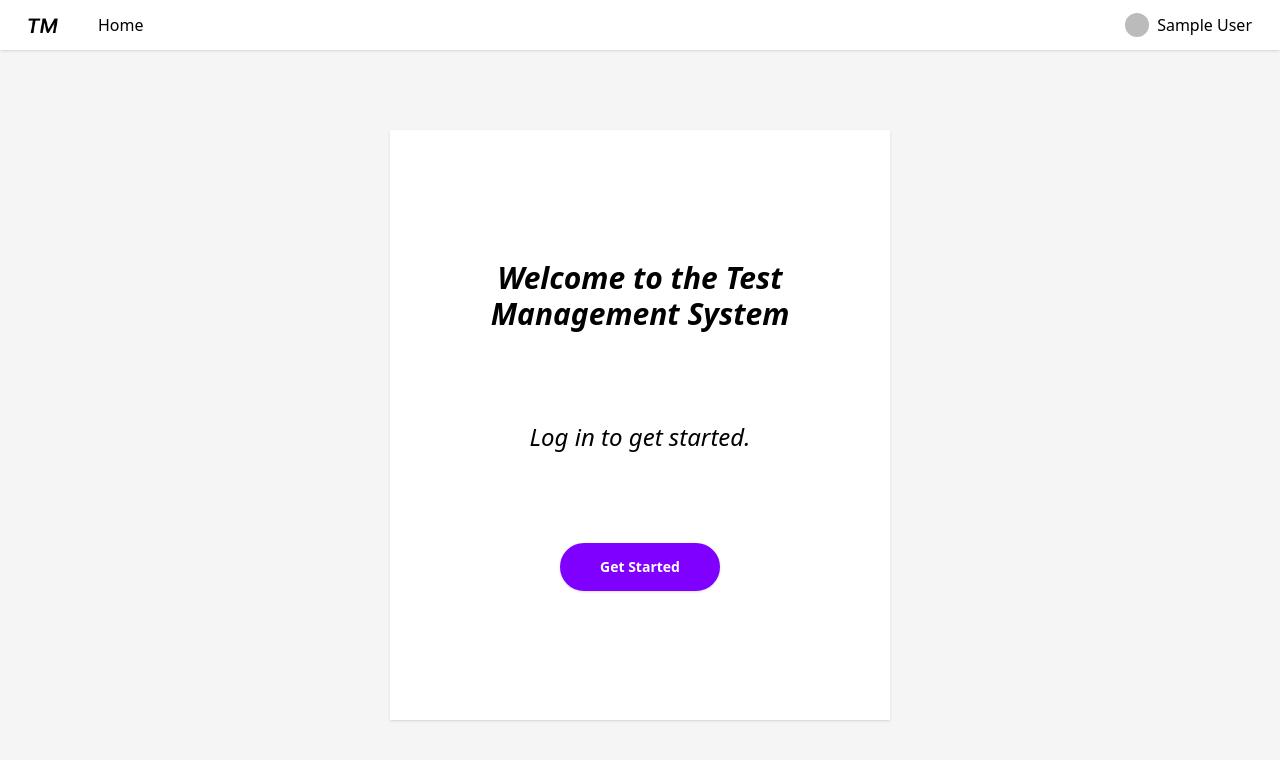
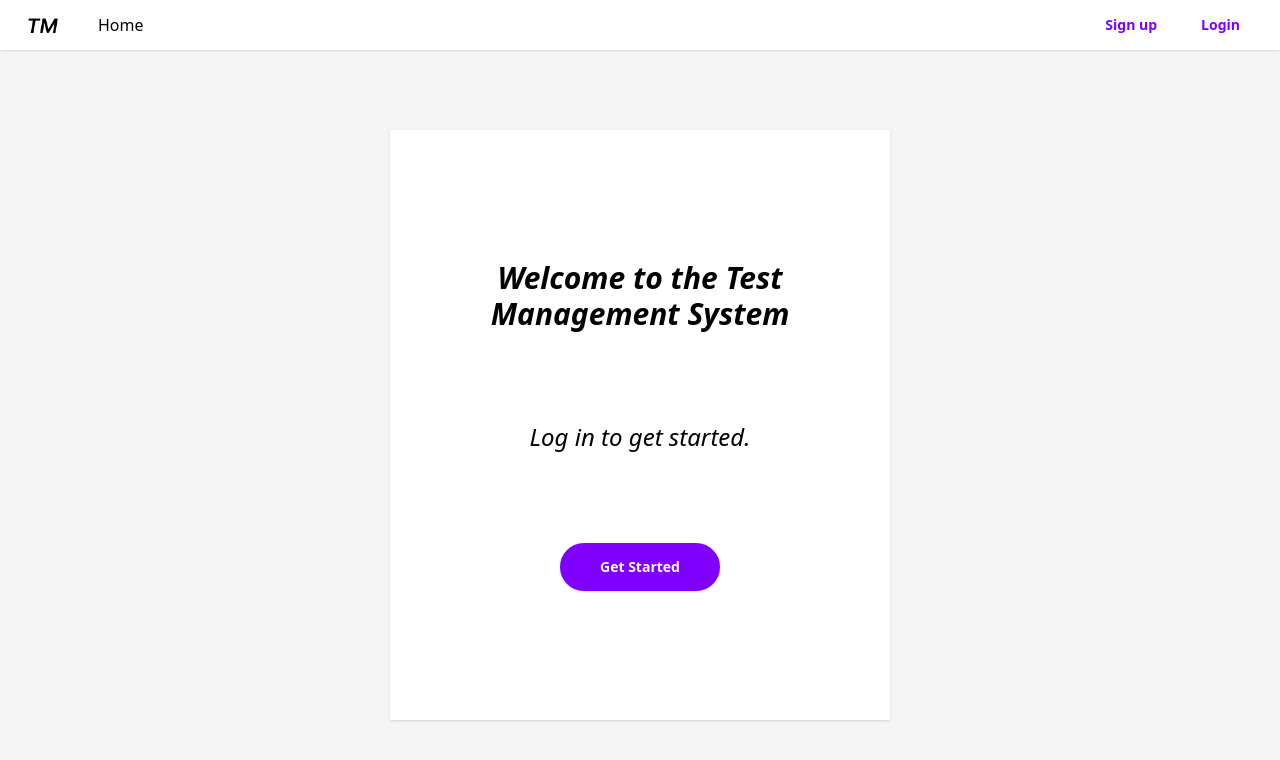
Before and after one commit to thlimtx/test-management, a Next.js app: page / in a window 1280 px wide. Shown: the top 760 px of the page. Built offline with nearby package versions, Linux system fonts and the light colour scheme; no server answers; sample sign-in values are in the browser's storage.

Commit message:
fix: update header when edit profile

```diff
--- a/src/components/Header/index.tsx
+++ b/src/components/Header/index.tsx
@@ -1,7 +1,7 @@
 import { useRouter } from "next/router";
 import { Button } from "../Button";
 import { useEffect, useState } from "react";
-import { Project } from "@prisma/client";
+import { Project, User } from "@prisma/client";
 import { FontAwesomeIcon } from "@fortawesome/react-fontawesome";
 import { faChevronDown, faCircleUser } from "@fortawesome/free-solid-svg-icons";
 import { Dropdown, Image, MenuProps } from "antd";
@@ -13,8 +13,8 @@ export const Header = (props: any) => {
   const router = useRouter();
   const projectId = router.query.id;
   const session = useSession();
-
-  const user = session.data?.user;
+  const sessionUser = session.data?.user || {};
+  const [user, setUser] = useState<User>();
 
   const [projects, setProjects] = useState<Project[]>();
   const curProject = find(projects, (o) => `${o.id}` === projectId);
@@ -33,9 +33,10 @@ export const Header = (props: any) => {
   ];
 
   useEffect(() => {
-    user && findProject(user?.email);
+    sessionUser && findProject(sessionUser?.email);
+    sessionUser && getUser({ email: sessionUser.email });
     // eslint-disable-next-line react-hooks/exhaustive-deps
-  }, [projectId, user]);
+  }, [projectId, session]);
   useEffect(() => {
     if (
       session.status !== "loading" &&
@@ -48,6 +49,17 @@ export const Header = (props: any) => {
     }
     // eslint-disable-next-line react-hooks/exhaustive-deps
   }, [router, session]);
+
+  const getUser = async (item: any) => {
+    const res = await fetch("/api/user/find", {
+      method: "POST",
+      body: JSON.stringify({ ...item }),
+    });
+    if (res.ok) {
+      const data = await res.json();
+      setUser(data);
+    }
+  };
 
   const findProject = async (item: any) => {
     const res = await fetch("/api/project/read", {
@@ -119,8 +131,8 @@ export const Header = (props: any) => {
               {user.image ? (
                 <Image
                   src={user.image}
-                  width={24}
-                  height={24}
+                  width={30}
+                  height={30}
                   alt="profile picture"
                   className="rounded-full object-cover"
                 />
--- a/src/pages/profile/index.tsx
+++ b/src/pages/profile/index.tsx
@@ -10,6 +10,7 @@ import authOptions from "@/pages/api/auth/[...nextauth]";
 import { FontAwesomeIcon } from "@fortawesome/react-fontawesome";
 import { faCircleUser, faPenToSquare } from "@fortawesome/free-solid-svg-icons";
 import { Image } from "antd";
+import { useSession } from "next-auth/react";
 
 const profileFields = [
   {
@@ -29,6 +30,7 @@ const Build = (props: any) => {
   const { id } = user ?? {};
 
   const router = useRouter();
+  const session = useSession();
   const { register, handleSubmit } = useForm();
   const inputRef = useRef<HTMLInputElement>(null);
   const [file, setFile] = useState<any>();
@@ -54,7 +56,7 @@ const Build = (props: any) => {
   };
   const onPressEdit = () => {
     setIsEditing(true);
-    setFile(null);
+    setFile(user.image);
   };
   const onChangeFile = (e: any) => {
     const uploadedFile = e.target.files[0];
```
